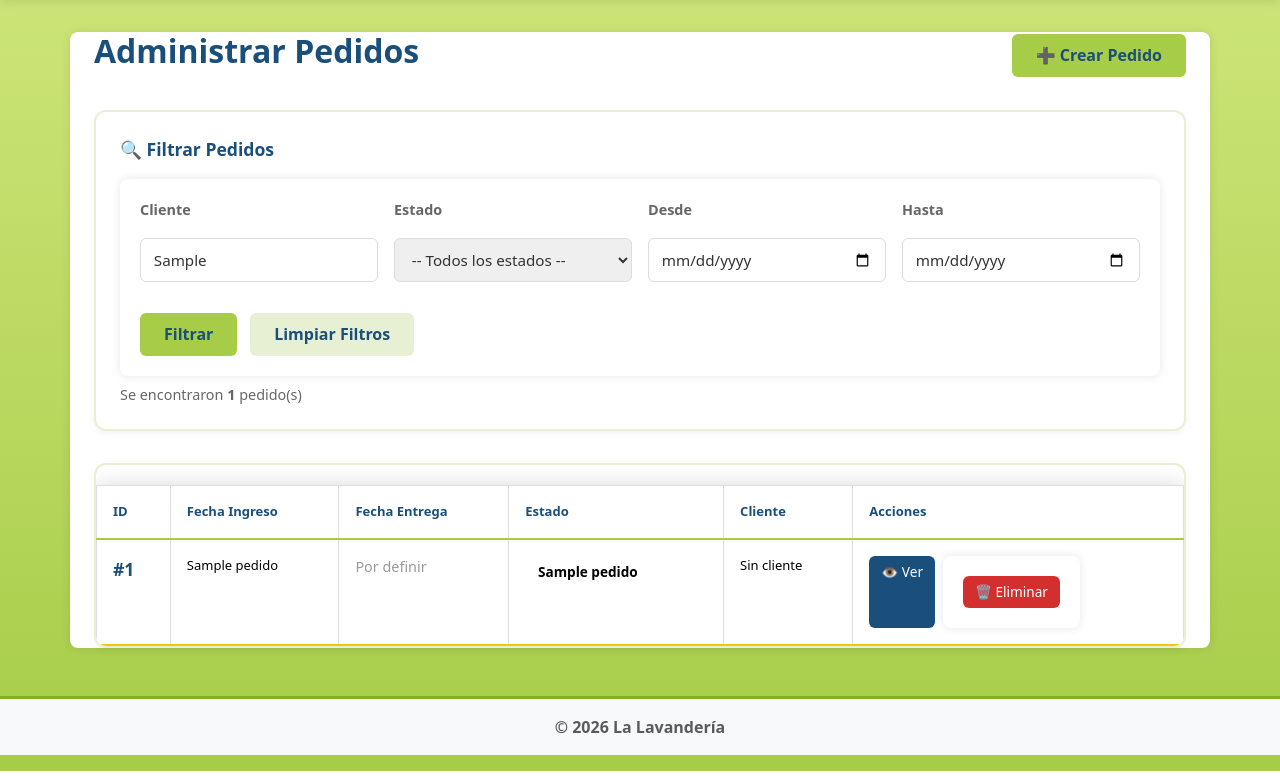
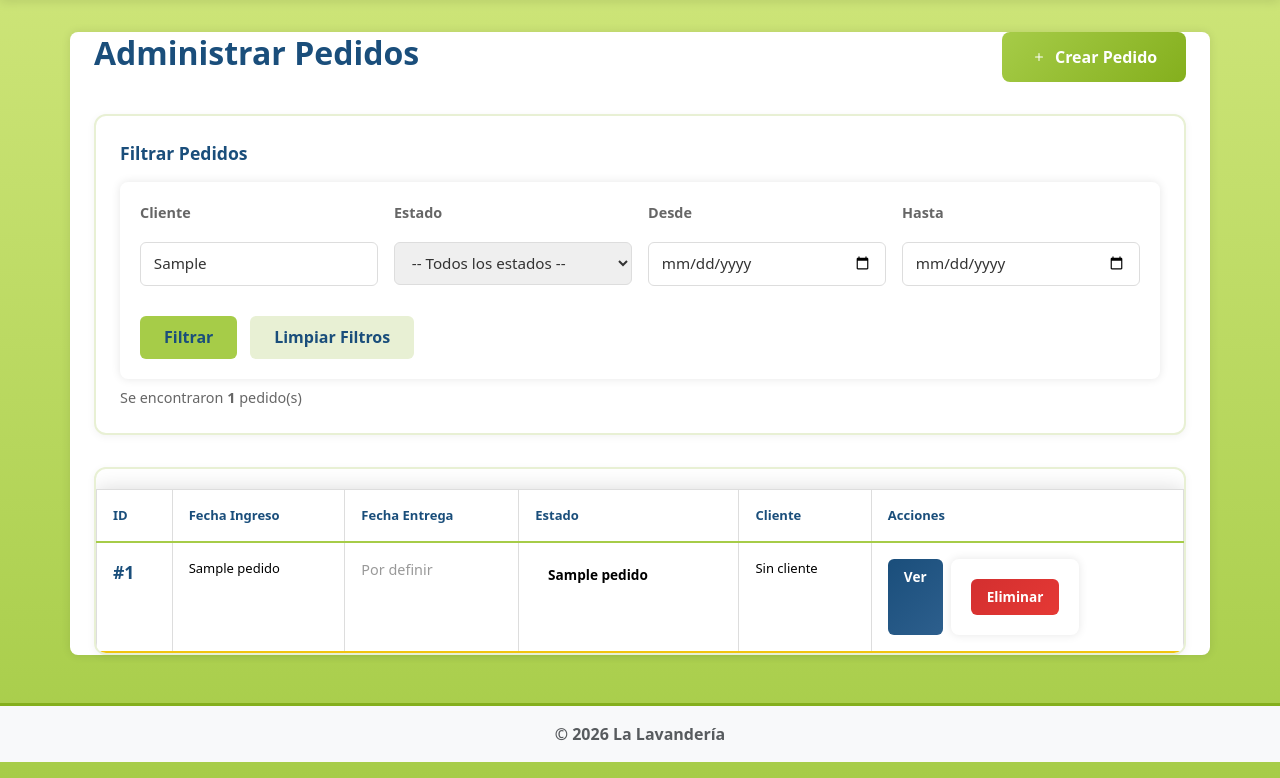
Before and after one commit to Fabianxxo27/La-Lavanderia, a Flask app: template templates/pedidos.html in a window 1280 px wide. Shown: the part 93-871 px from the top of the page. Run offline with Flask 3, Linux system fonts and the light colour scheme; the template is opened without the code that fills it: most values are stand-ins (such as "Sample title", 1, 10 or a date in 2020).

Commit message:
Mejorar diseño del template de pedidos
- Eliminar todos los emojis del template
- Mejorar estilos de botones con gradientes y sombras
- Añadir icono SVG al botón de crear pedido
- Mejorar estado vacío con diseño más limpio
- Aumentar padding de botones para mejor UX
- Añadir efectos hover más suaves y profesionales

```diff
--- a/templates/pedidos.html
+++ b/templates/pedidos.html
@@ -181,30 +181,53 @@
     color: #fff !important;
     border: none !important;
     border-radius: 6px;
-    padding: 6px 12px;
+    padding: 8px 16px;
     font-size: 0.85rem;
     transition: all 0.2s ease;
     text-decoration: none;
     cursor: pointer;
     white-space: nowrap;
+    font-weight: 600;
   }
 
   .btn-ver {
-    background-color: #1a4e7b !important;
+    background: linear-gradient(135deg, #1a4e7b 0%, #2d5f8d 100%) !important;
   }
 
   .btn-ver:hover {
-    background-color: #0d1d2a !important;
-    transform: translateY(-1px);
+    background: linear-gradient(135deg, #0d1d2a 0%, #1a4e7b 100%) !important;
+    transform: translateY(-2px);
+    box-shadow: 0 4px 12px rgba(26, 78, 123, 0.3);
   }
 
   .btn-eliminar {
-    background-color: #d32f2f !important;
+    background: linear-gradient(135deg, #d32f2f 0%, #e53935 100%) !important;
   }
 
   .btn-eliminar:hover {
-    background-color: #b71c1c !important;
-    transform: translateY(-1px);
+    background: linear-gradient(135deg, #b71c1c 0%, #d32f2f 100%) !important;
+    transform: translateY(-2px);
+    box-shadow: 0 4px 12px rgba(211, 47, 47, 0.3);
+  }
+
+  .btn-crear {
+    background: linear-gradient(135deg, #a6cc48 0%, #84af1d 100%) !important;
+    color: white !important;
+    padding: 0.8rem 1.8rem;
+    border: none;
+    border-radius: 8px;
+    font-weight: 700;
+    text-decoration: none;
+    transition: all 0.2s ease;
+    display: inline-flex;
+    align-items: center;
+    gap: 0.5rem;
+  }
+
+  .btn-crear:hover {
+    background: linear-gradient(135deg, #84af1d 0%, #6a8f17 100%) !important;
+    transform: translateY(-2px);
+    box-shadow: 0 4px 12px rgba(166, 204, 72, 0.3);
   }
 
   .empty-state {
@@ -252,12 +288,17 @@
 
 <div class="header-section">
   <h2 style="color: #1a4e7b; font-weight: 800;">Administrar Pedidos</h2>
-  <a href="{{ url_for('agregar_pedido') }}" class="btn-filtrar">➕ Crear Pedido</a>
+  <a href="{{ url_for('agregar_pedido') }}" class="btn-crear">
+    <svg width="16" height="16" fill="currentColor" viewBox="0 0 16 16">
+      <path d="M8 4a.5.5 0 0 1 .5.5v3h3a.5.5 0 0 1 0 1h-3v3a.5.5 0 0 1-1 0v-3h-3a.5.5 0 0 1 0-1h3v-3A.5.5 0 0 1 8 4z"/>
+    </svg>
+    Crear Pedido
+  </a>
 </div>
 
 <!-- Filtros -->
 <div class="filter-section">
-  <div class="filter-title">🔍 Filtrar Pedidos</div>
+  <div class="filter-title">Filtrar Pedidos</div>
   <form method="get" action="{{ url_for('pedidos') }}">
     <div class="filter-row">
       <div class="filter-group">
@@ -330,9 +371,9 @@
         <td>{{ p[4] or 'Sin cliente' }}</td>
         <td>
           <div class="action-buttons">
-            <a href="{{ url_for('pedido_detalles', id_pedido=p[0]) }}" class="btn btn-sm btn-accion btn-ver">👁️ Ver</a>
+            <a href="{{ url_for('pedido_detalles', id_pedido=p[0]) }}" class="btn btn-sm btn-accion btn-ver">Ver</a>
             <form action="{{ url_for('eliminar_pedido', id_pedido=p[0]) }}" method="post" style="display: inline;">
-              <button type="submit" class="btn btn-sm btn-accion btn-eliminar" onclick="return confirm('¿Estás seguro de que quieres eliminar este pedido?')">🗑️ Eliminar</button>
+              <button type="submit" class="btn btn-sm btn-accion btn-eliminar" onclick="return confirm('¿Estás seguro de que quieres eliminar este pedido?')">Eliminar</button>
             </form>
           </div>
         </td>
```
Also changed, not shown: other parts of templates/pedidos.html (+19 -5 lines).
